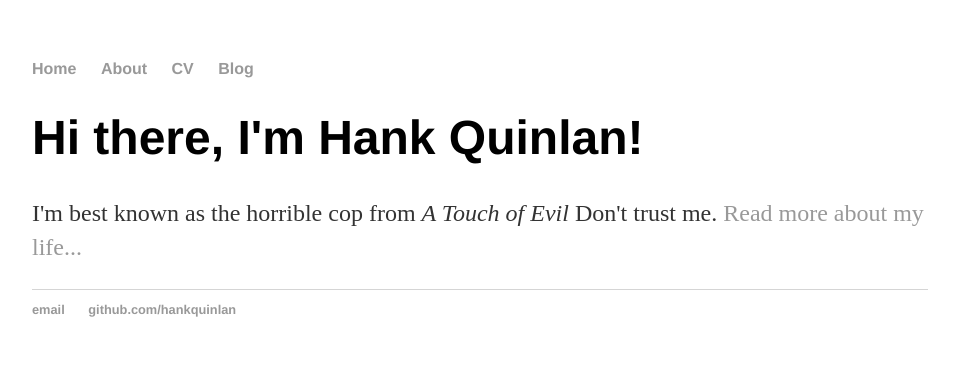
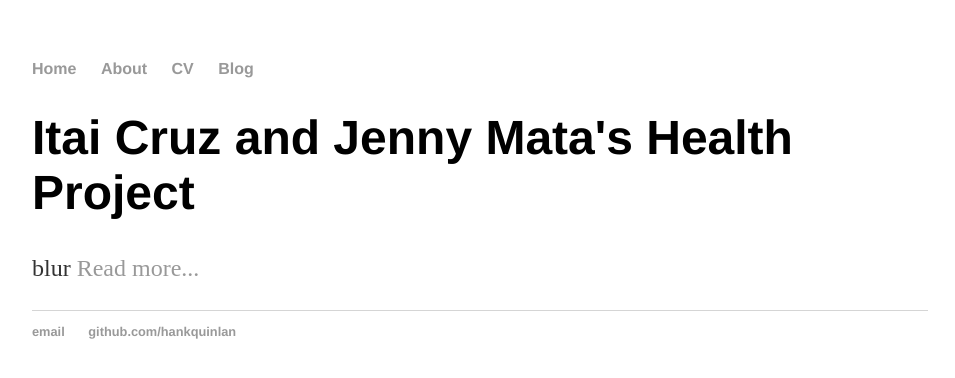
Before and after one commit to jennym7907/FAIL4, a Jekyll site: the page built from index.html, in a window 1280 px wide. Shown: the top 378 px of the page, without its empty margins (160-1115 px from the left). Built offline with Jekyll 4.4.1, drawn with Linux system fonts in a browser that asks for light colours.

Commit message:
Update index.html

```diff
--- a/index.html
+++ b/index.html
@@ -1,8 +1,8 @@
 ---
 layout: default
-title: Hank Quinlan, Horrible Cop
+title: Itai and Jenny Health Project
 ---
 <div class="blurb">
-	<h1>Hi there, I'm Hank Quinlan!</h1>
-	<p>I'm best known as the horrible cop from <em>A Touch of Evil</em> Don't trust me. <a href="/about">Read more about my life...</a></p>
+	<h1>Itai Cruz and Jenny Mata's Health Project</h1>
+	<p> blur <a href="/about">Read more...</a></p>
 </div><!-- /.blurb -->
```
